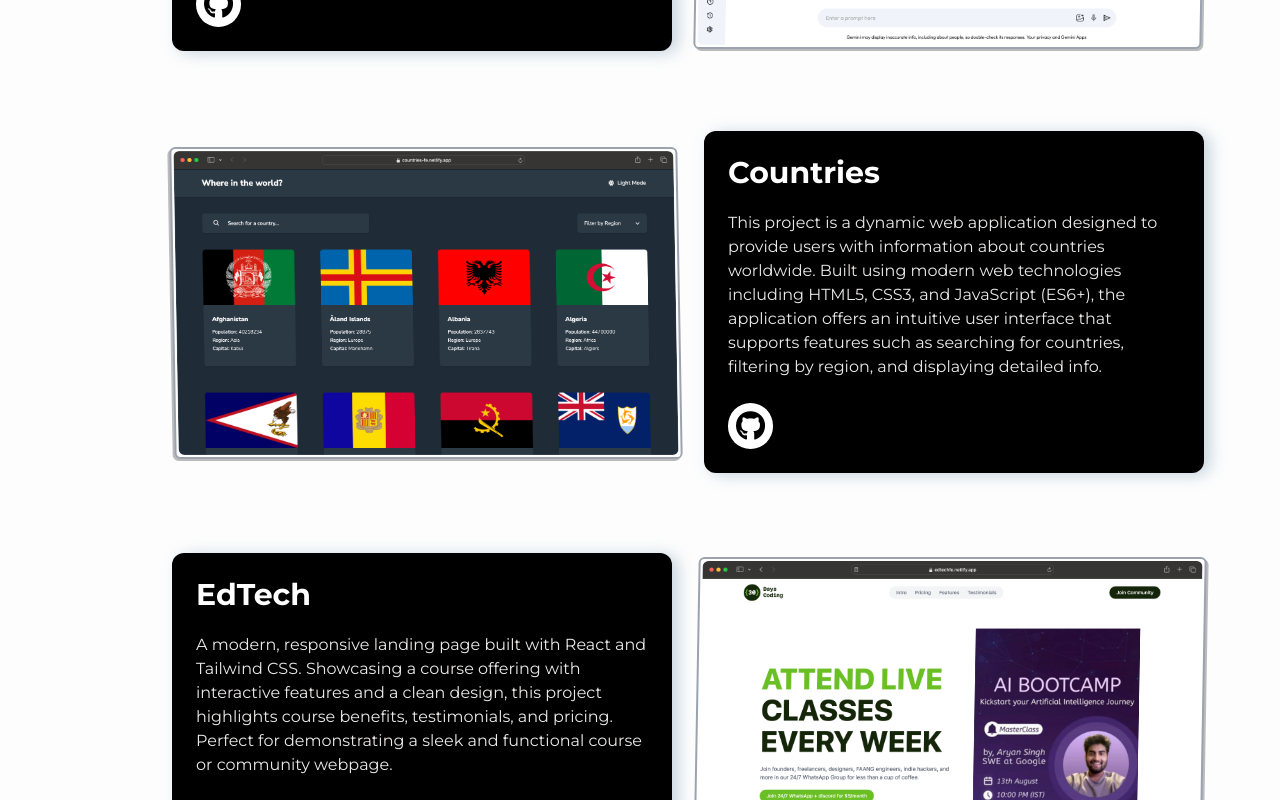
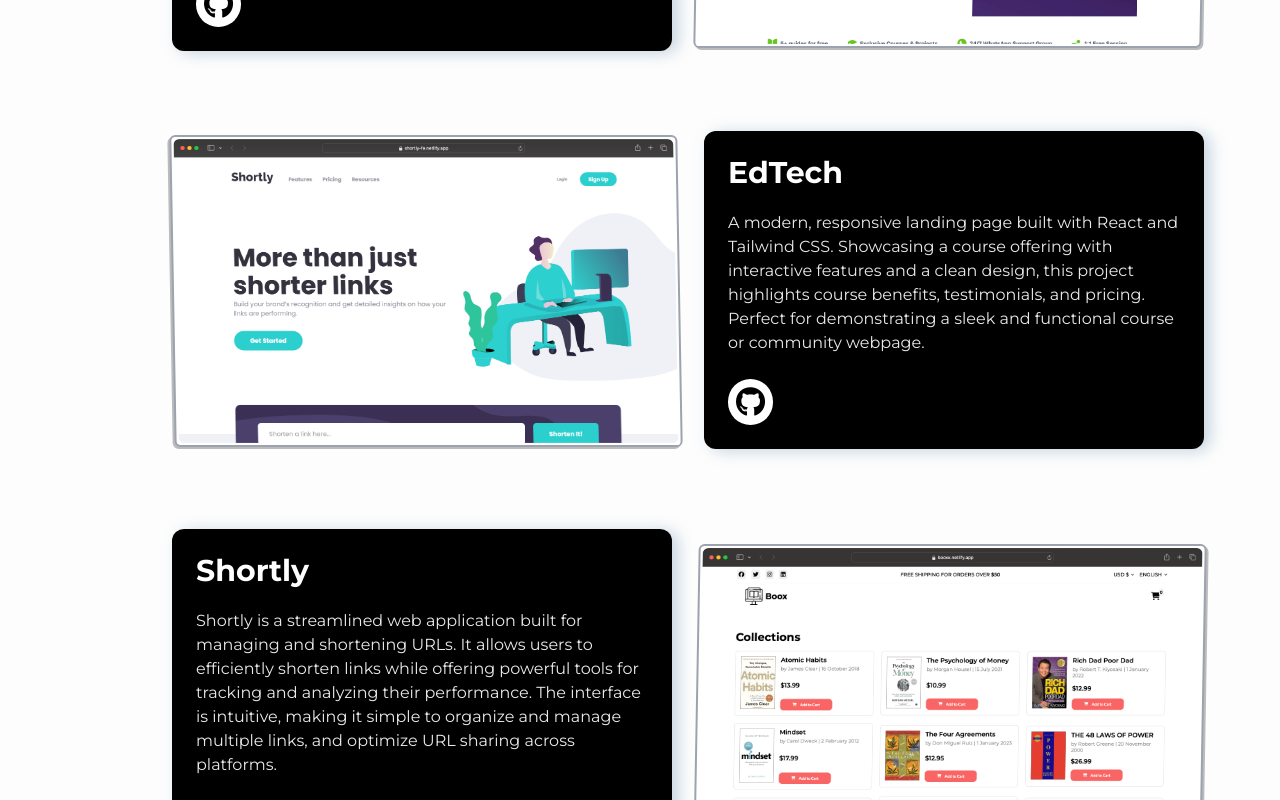
Before and after one commit to Aymmaann/Portfolio, a React (Vite) app: page / in a window 1280 px wide. Shown: the part 3280-4080 px from the top of the page. Built offline with nearby package versions, Linux system fonts and the light colour scheme.

Commit message:
Update projects

```diff
--- a/src/App.jsx
+++ b/src/App.jsx
@@ -20,8 +20,8 @@
 
       <h1 className='project-heading text-purple uppercase text-[28px] sl:text-[37px] font-bold text-center mt-2 pt-12 l:pt-14 xxl:text-[55px] xl:text-[45px]' id="Projects">Projects</h1>
       <section className="projects-section">
-        <Project number={1}/>
-        <ProjectInverse number={2}/>
+        {/* <Project number={1}/>
+        <ProjectInverse number={2}/> */}
         <Project number={3}/>
         <ProjectInverse number={4}/>
         <Project number={5}/>
--- a/src/components/Project/info.js
+++ b/src/components/Project/info.js
@@ -1,44 +1,30 @@
-import project1img from "../../assets/project1.png"
-import project2img from "../../assets/project2.png"
+// import project1img from "../../assets/project1.png"
+// import project2img from "../../assets/project2.png"
 import project3img from "../../assets/project3.png"
 import project4img from "../../assets/project4.png"
 import project5img from "../../assets/project5.png"
 
 const info = {
-    project1: {
-        img: project1img,
+    project3: {
+        img: project3img,
         link: "https://gemini-fe.netlify.app",
         githubLink: "https://github.com/Aymmaann/Gemini",
         heading: "Gemini",
         description: "This repository contains a React application that serves as a clone of the Gemini application, leveraging the Gemini API to provide similar functionalities. The project demonstrates the use of modern React features and RESTful API integration to replicate the core functionalities of Gemini."
     },
-    project2: {
-        img: project2img,
-        link: "https://countries-fe.netlify.app/",
-        githubLink: "https://github.com/Aymmaann/Countries",
-        heading: "Countries",
-        description: "This project is a dynamic web application designed to provide users with information about countries worldwide. Built using modern web technologies including HTML5, CSS3, and JavaScript (ES6+), the application offers an intuitive user interface that supports features such as searching for countries, filtering by region, and displaying detailed info."
-    },
-    project3: {
-        img: project3img,
+    project4: {
+        img: project4img,
         link: "https://edtechfe.netlify.app/",
         githubLink: "https://github.com/Aymmaann/EdTech",
         heading: "EdTech",
         description: "A modern, responsive landing page built with React and Tailwind CSS. Showcasing a course offering with interactive features and a clean design, this project highlights course benefits, testimonials, and pricing. Perfect for demonstrating a sleek and functional course or community webpage."
     },
-    project4: {
-        img: project4img,
+    project5: {
+        img: project5img,
         link: "https://shortly-fe.netlify.app/",
         githubLink: "https://github.com/Aymmaann/Shortly",
         heading: "Shortly",
         description: "Shortly is a streamlined web application built for managing and shortening URLs. It allows users to efficiently shorten links while offering powerful tools for tracking and analyzing their performance. The interface is intuitive, making it simple to organize and manage multiple links, and optimize URL sharing across platforms."
-    },
-    project5: {
-        img: project5img,
-        link: "https://booxx.netlify.app/",
-        githubLink: "https://github.com/Aymmaann/Boox",
-        heading: "Boox",
-        description: "Boox is a user-friendly online bookstore built using React, allowing users to explore a curated collection of books, seamlessly add them to their cart, adjust quantities, and complete their purchase with ease. Designed for a smooth and intuitive shopping experience, Boox brings the joy of discovering and buying books online."
     }
 }
 
```
